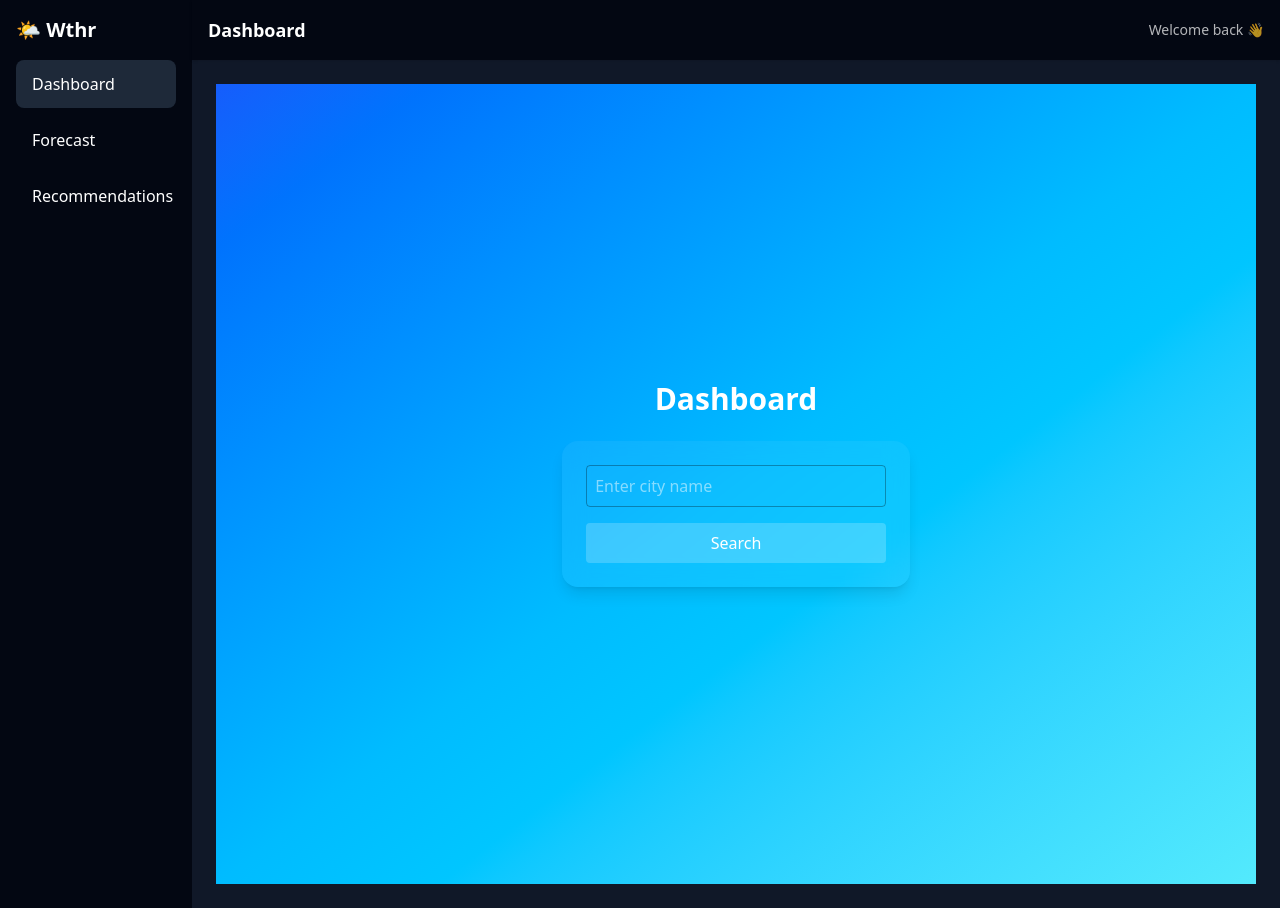
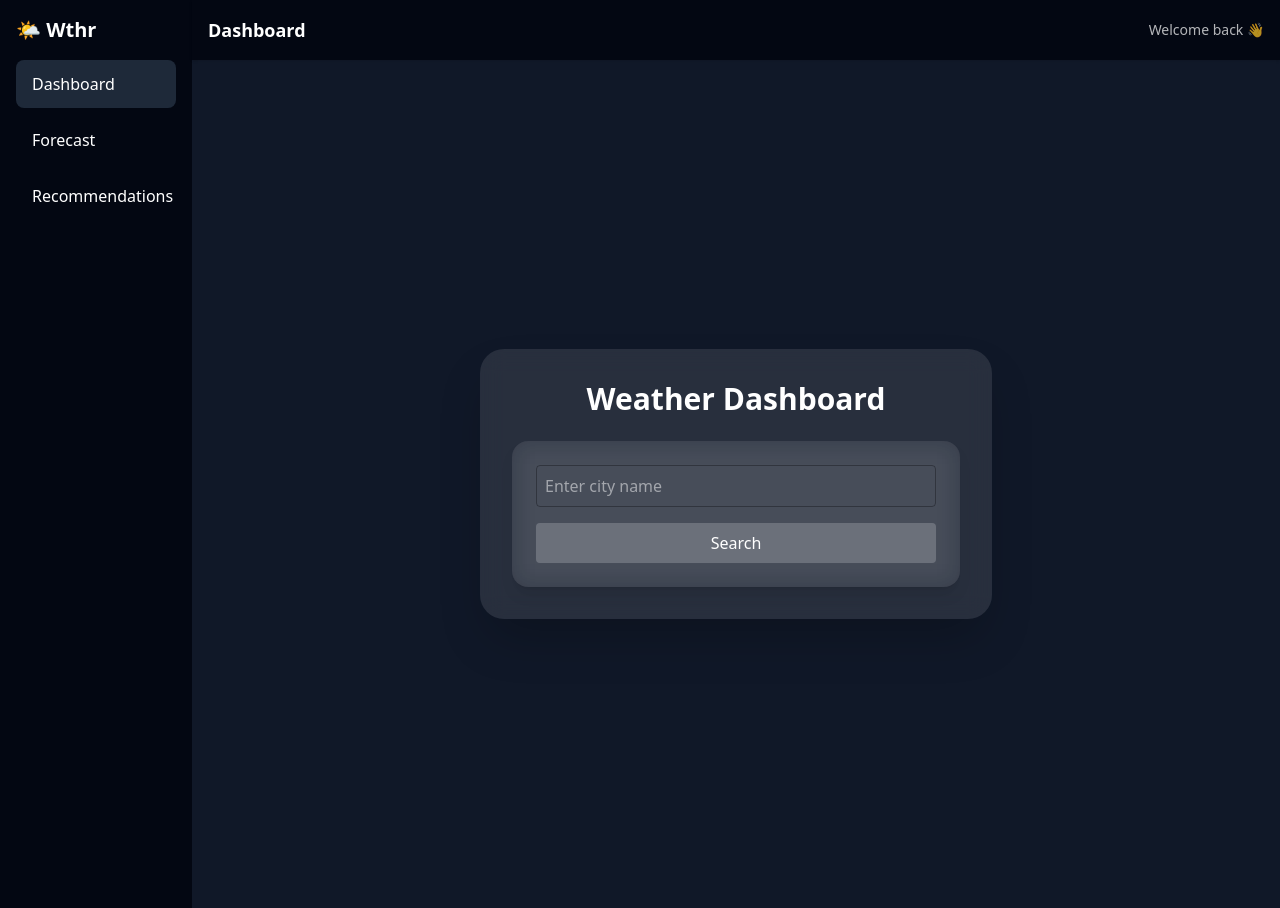
Before and after one commit to maame-gigi/wthr, a React (Vite) app: page / in a window 1280 px wide. Built offline with nearby package versions, Linux system fonts and the light colour scheme.

Commit message:
updated dashborad/landing page color

```diff
--- a/src/pages/Dashboard.jsx
+++ b/src/pages/Dashboard.jsx
@@ -1,12 +1,13 @@
-// Dashboard.jsx
 import React from "react";
 import SearchWeather from "../components/SearchWeather";
 
 function Dashboard() {
   return (
-    <div className="min-h-screen bg-gradient-to-br from-blue-600 via-sky-400 to-cyan-300 flex flex-col items-center justify-center p-4">
-      <h1 className="text-3xl font-bold text-white mb-6">Dashboard</h1>
-      <SearchWeather />
+    <div className="flex flex-col items-center justify-center min-h-screen bg-gradient-to-br from-grey-500 to-bg-sky-950 p-6">
+      <div className="bg-white/10 backdrop-blur-md rounded-3xl shadow-2xl p-8 w-full max-w-lg">
+        <h1 className="text-3xl font-bold text-white text-center mb-6">Weather Dashboard</h1>
+        <SearchWeather />
+      </div>
     </div>
   );
 }
--- a/src/pages/Forecast.jsx
+++ b/src/pages/Forecast.jsx
@@ -1,12 +1,7 @@
-// Forecast.jsx
 import React from "react";
 
 function Forecast() {
-  return (
-    <div className="min-h-screen bg-gradient-to-br from-purple-600 via-indigo-400 to-blue-300 flex items-center justify-center p-4 text-white">
-      <h1 className="text-3xl font-bold">Forecast (Yesterday • Today • Tomorrow)</h1>
-    </div>
-  );
+  return <div className="text-xl">Forecast Page</div>;
 }
 
 export default Forecast;
--- a/src/pages/Lifestyle.jsx
+++ b/src/pages/Lifestyle.jsx
@@ -1,12 +1,7 @@
-// Lifestyle.jsx
 import React from "react";
 
 function Lifestyle() {
-  return (
-    <div className="min-h-screen bg-gradient-to-br from-pink-500 via-red-400 to-orange-300 flex items-center justify-center p-4 text-white">
-      <h1 className="text-3xl font-bold">Outfit & Activity Recommendations 👕🏃‍♀️</h1>
-    </div>
-  );
+  return <div className="text-xl">Recommendations Page</div>;
 }
 
 export default Lifestyle;
```
